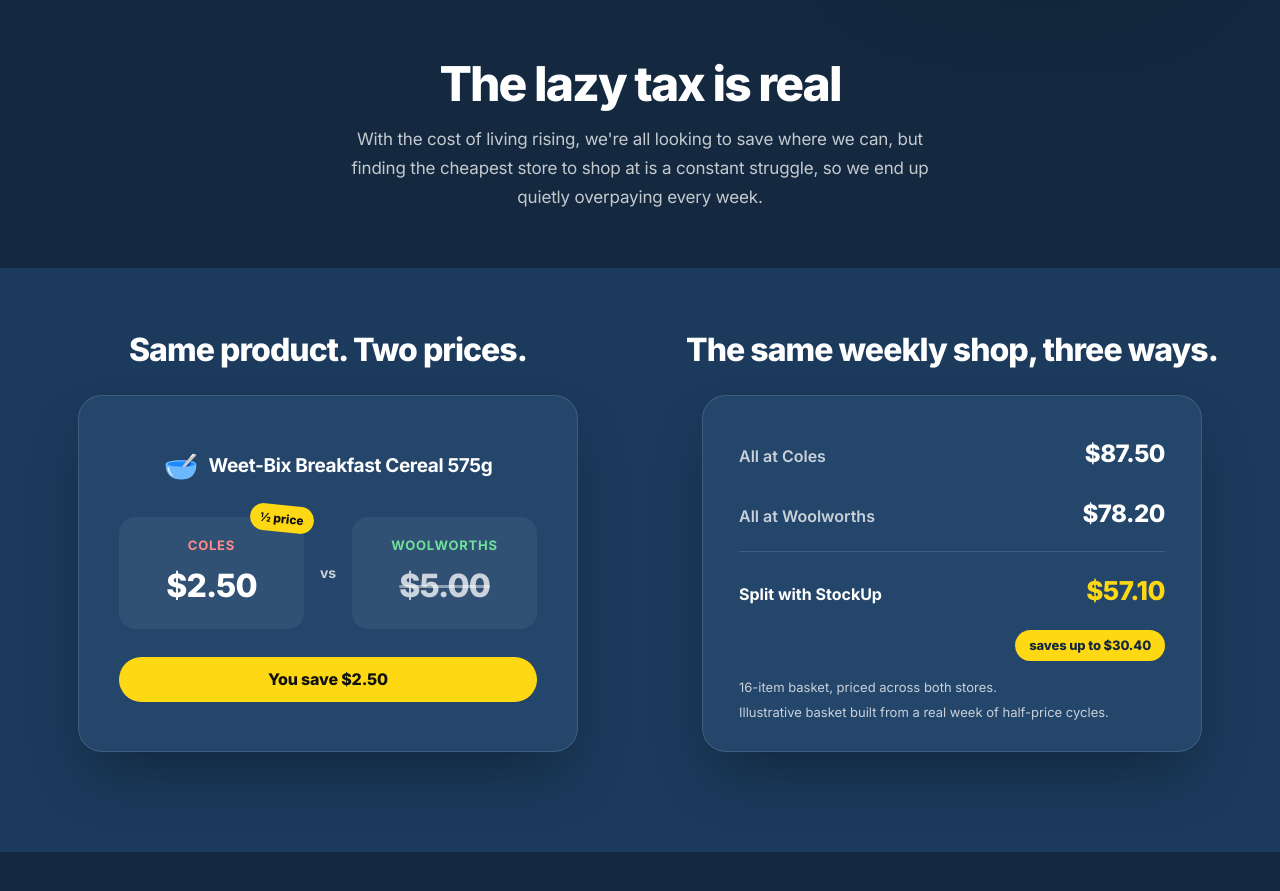
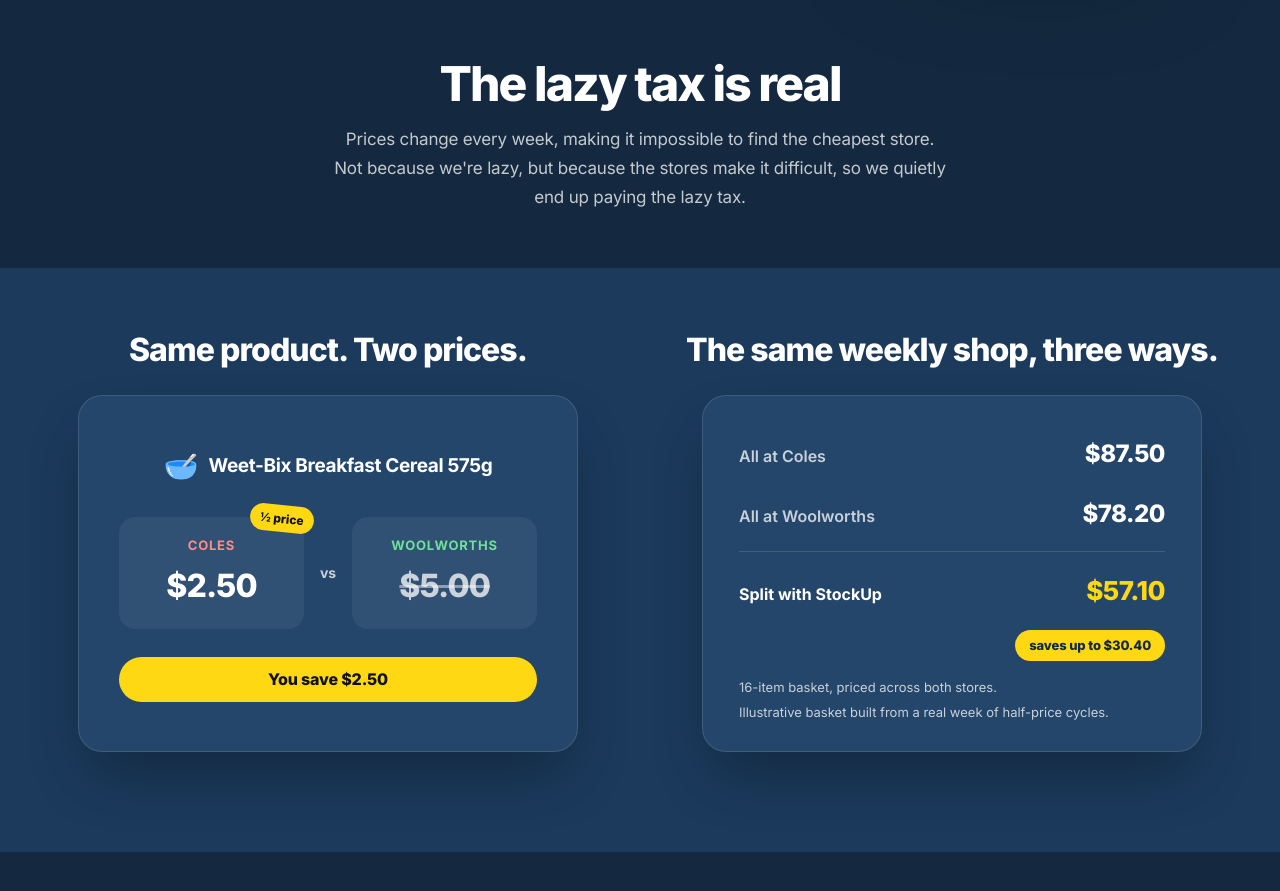
Before and after one commit to mYxCHa/stockup-landing, a website: page index.html in a window 1280 px wide. Shown: the part 840-1731 px from the top of the page. Drawn offline with Linux system fonts and the light colour scheme.

Commit message:
Reframe lazy-tax subtitle to pay off the headline

```diff
--- a/index.html
+++ b/index.html
@@ -229,7 +229,7 @@
       <div class="container">
         <div class="proof-heading animate-slide-up">
           <h2>The lazy tax is real</h2>
-          <p class="feature-subtitle">With the cost of living rising, we're all looking to save where we can, but finding the cheapest store to shop at is a constant struggle, so we end up quietly overpaying every week.</p>
+          <p class="feature-subtitle">Prices change every week, making it impossible to find the cheapest store. Not because we're lazy, but because the stores make it difficult, so we quietly end up paying the lazy tax.</p>
         </div>
       </div>
     </div>
```
